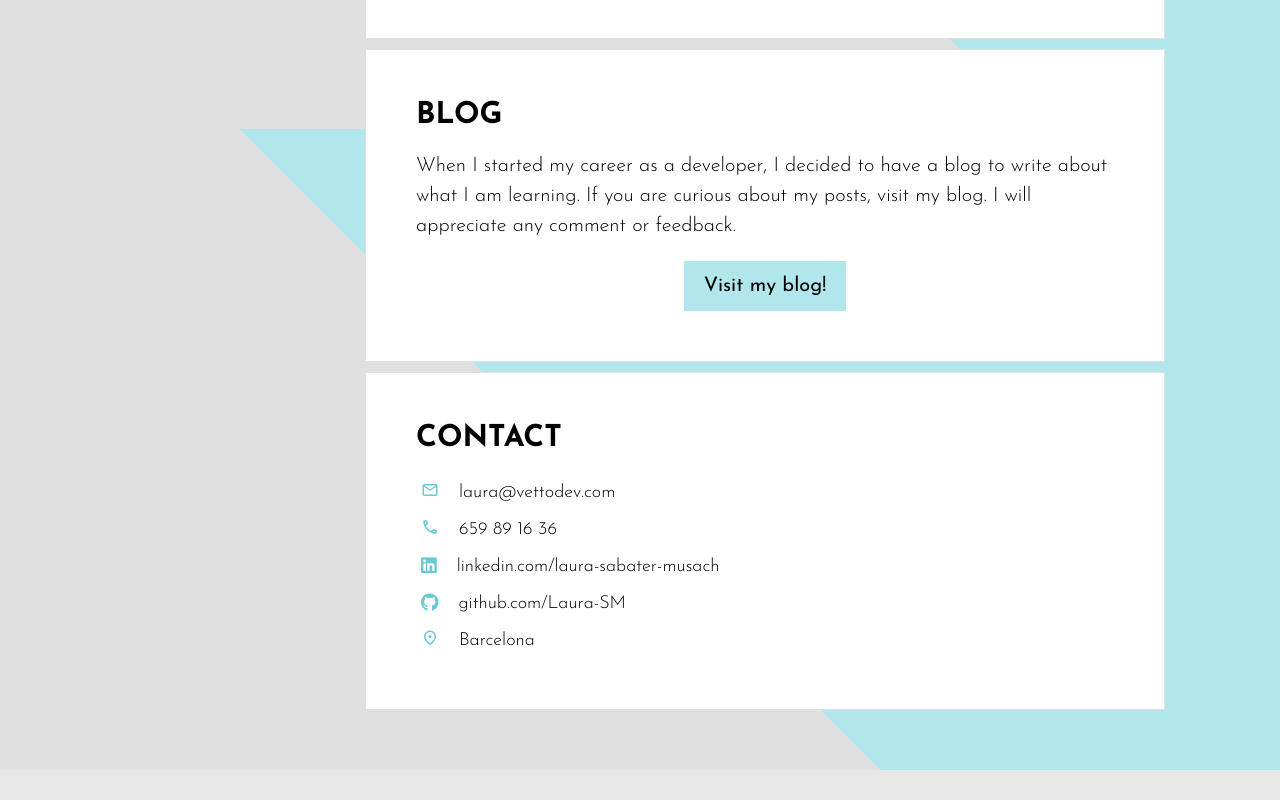
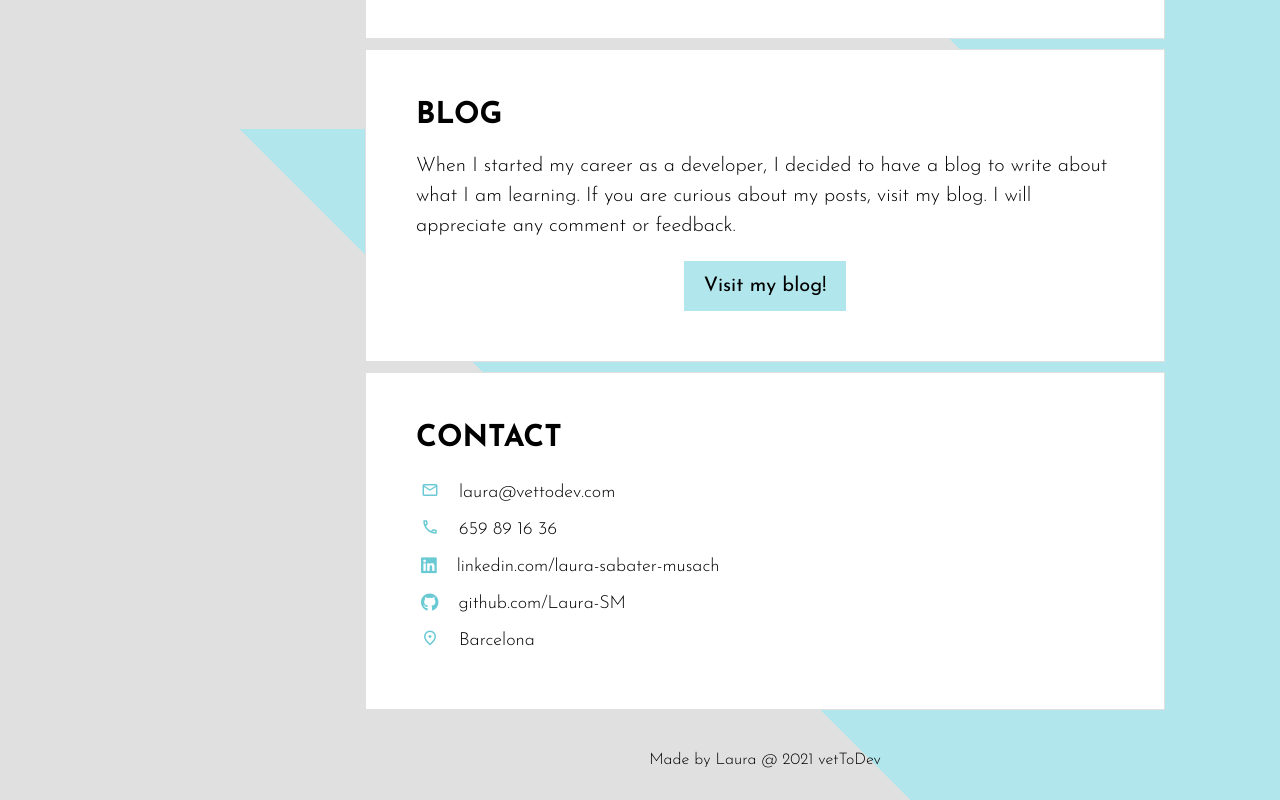
Before and after one commit to Laura-SM/vetToDev, a React (Create React App) app in the folder frontend/: page / in a window 1280 px wide. Shown: the part 3071-3871 px from the top of the page. Before the commit the page ends 3841 px from the top, so only its background shows below. Built offline with nearby package versions, Linux system fonts and the light colour scheme.

Commit message:
Add content on Footer's Component

```diff
--- a/frontend/src/components/Footer/Footer.scss
+++ b/frontend/src/components/Footer/Footer.scss
@@ -1,3 +1,18 @@
-footer {
-	height: 50px;
+@import './../../styles/colors.scss';
+@import './../../styles/global.scss';
+@import './../../styles/mixin.scss';
+
+.footer {
+	height: 80px;
+	@include flex-content(flex, row, center, center);
+
+	&__description {
+		@include font(16px, lighter);
+	}
+
+	@media screen and (min-width: 1024px) {
+		&__description {
+			margin-left: 250px;
+		}
+	}
 }
--- a/frontend/src/components/Footer/index.tsx
+++ b/frontend/src/components/Footer/index.tsx
@@ -3,7 +3,9 @@ import './Footer.scss';
 
 function Footer() {
   return (
-    <footer />
+    <footer className="footer">
+      <span className="footer__description">Made by Laura @ 2021 vetToDev</span>
+    </footer>
   );
 }
 
```
